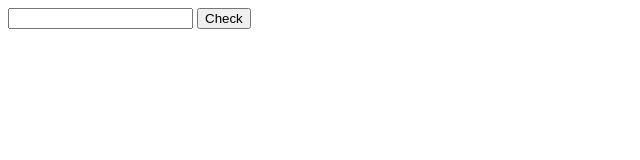
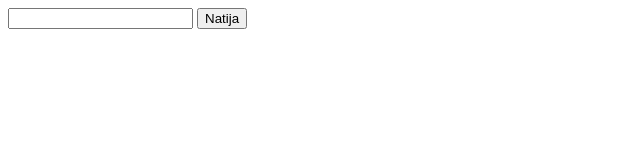
Before and after one commit to shoxizndayev/FizzBuzz, a plain HTML site: page index.html in a window 1280 px wide. Shown: the full height of the page, 0-640 px from the left. Drawn offline with Linux system fonts and the light colour scheme.

Commit message:
FizzBuzz

```diff
--- a/index.html
+++ b/index.html
@@ -12,7 +12,7 @@
             <input class="number__input"
               type="number">
 
-            <button type="submit">Check</button>
+            <button type="submit">Natija</button>
 
             <div class="result"></div>
         </form>
```
